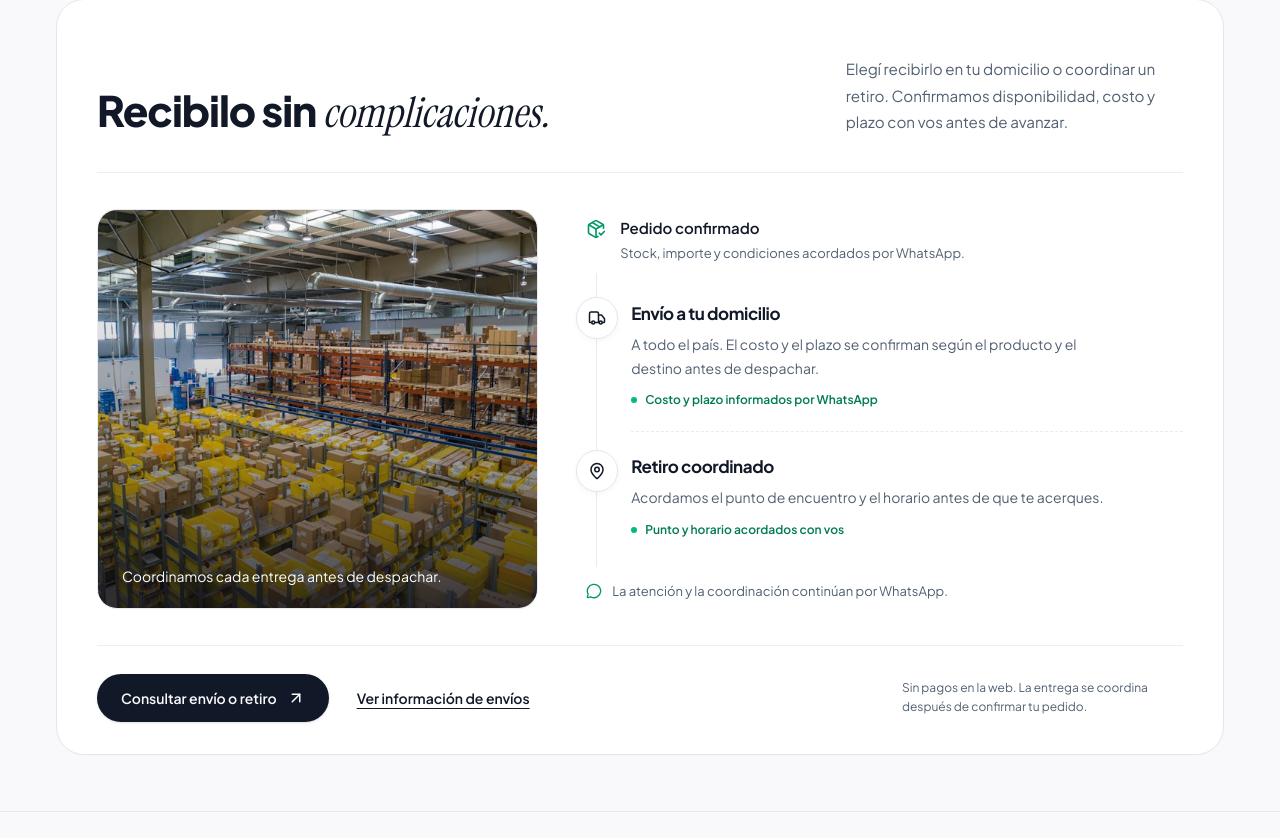
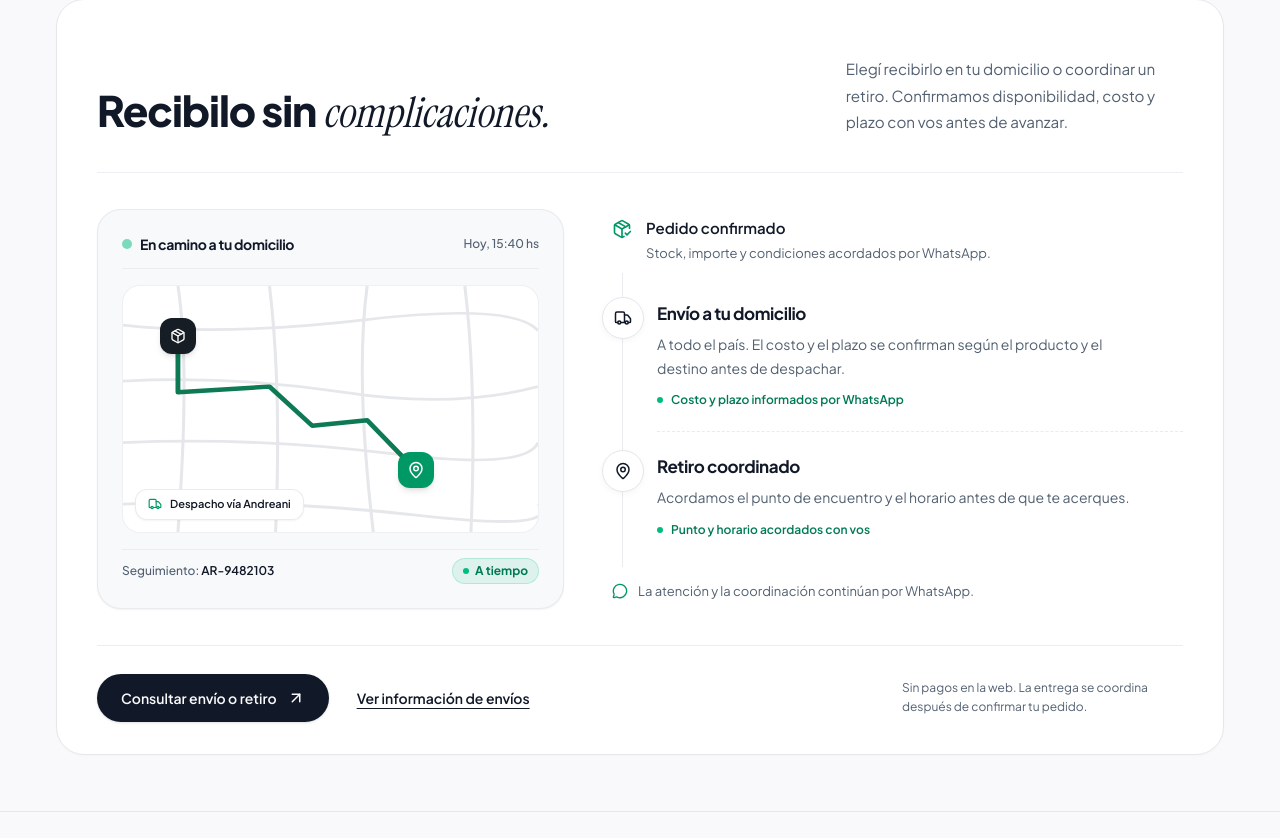
Before and after one commit to luchonicolini/Rialelectronic_demo, a Next.js app: page / in a window 1280 px wide. Shown: the part 3942-4780 px from the top of the page. Built offline with nearby package versions, Linux system fonts and the light colour scheme.

Commit message:
feat: incorporar tarjeta visual de tracking GPS y recorrido animado en seccion de envios

```diff
--- a/src/components/home/shipping-section.tsx
+++ b/src/components/home/shipping-section.tsx
@@ -1,12 +1,14 @@
 "use client";
 
-import Image from "next/image";
 import Link from "next/link";
-import { ArrowUpRight, MapPin, MessageCircle, PackageCheck, Truck } from "lucide-react";
+import { ArrowUpRight, MapPin, MessageCircle, Package, PackageCheck, Truck } from "lucide-react";
+import { motion, useReducedMotion } from "motion/react";
 import { whatsappUrl } from "@/lib/site";
 import { BlurReveal } from "@/components/ui/blur-reveal";
 
 export function ShippingSection() {
+  const reducedMotion = useReducedMotion();
+
   return (
     <section
       id="envios"
@@ -33,22 +35,109 @@ export function ShippingSection() {
               </p>
             </div>
 
-            {/* Cuerpo: Imagen y Rutas */}
-            <div className="grid grid-cols-1 lg:grid-cols-[0.85fr_1.15fr] items-stretch gap-8 lg:gap-12 py-7 sm:py-9">
-              {/* Foto de Logística */}
-              <figure className="order-2 lg:order-1 relative min-h-[220px] sm:min-h-[280px] lg:min-h-[400px] h-full rounded-[20px] overflow-hidden bg-[#eef0f3] dark:bg-elevated border border-border/60">
-                <Image
-                  src="/images/delivery-package.jpg"
-                  alt="Paquetes organizados en un centro logístico de Rial Electrónica"
-                  fill
-                  sizes="(max-width: 1024px) 100vw, 42vw"
-                  className="object-cover"
-                />
-                <div className="absolute inset-0 bg-gradient-to-t from-[#0c0b12]/80 via-[#0c0b12]/20 to-transparent pointer-events-none" />
-                <figcaption className="absolute z-10 bottom-5 inset-x-6 text-white text-sm leading-relaxed text-balance">
-                  Coordinamos cada entrega antes de despachar.
-                </figcaption>
-              </figure>
+            {/* Cuerpo: Efecto de Envío en Vivo y Rutas */}
+            <div className="grid grid-cols-1 lg:grid-cols-[0.9fr_1.1fr] items-stretch gap-8 lg:gap-12 py-7 sm:py-9">
+              {/* Tarjeta Visual: Efecto de Envío y Tracking GPS en Vivo */}
+              <div className="order-2 lg:order-1 relative rounded-[22px] sm:rounded-[24px] bg-[#f8f9fb] dark:bg-elevated/40 border border-border/80 p-5 sm:p-6 shadow-xs flex flex-col justify-between overflow-hidden min-h-[360px] sm:min-h-[400px]">
+                {/* Cabecera del Mapa en Vivo */}
+                <div className="flex items-center justify-between pb-3.5 border-b border-border/70">
+                  <div className="flex items-center gap-2">
+                    <span className="size-2.5 rounded-full bg-emerald-500 animate-pulse" />
+                    <span className="text-xs sm:text-sm font-bold text-foreground tracking-tight">
+                      En camino a tu domicilio
+                    </span>
+                  </div>
+                  <span className="text-[11px] sm:text-xs font-medium text-muted-foreground">
+                    Hoy, 15:40 hs
+                  </span>
+                </div>
+
+                {/* Lienzo del Mapa con Trazado Callejero y Recorrido Animado */}
+                <div className="relative w-full flex-1 my-3 sm:my-4 rounded-[18px] bg-white dark:bg-surface border border-border/60 overflow-hidden min-h-[220px]">
+                  {/* Cuadrícula Callejera de Fondo */}
+                  <svg
+                    viewBox="0 0 340 220"
+                    className="absolute inset-0 w-full h-full stroke-gray-200 dark:stroke-white/10 fill-none"
+                    strokeWidth="2.5"
+                    preserveAspectRatio="none"
+                    aria-hidden="true"
+                  >
+                    <path d="M 0,35 Q 80,45 200,30 T 340,40" />
+                    <path d="M 0,85 Q 90,80 180,95 T 340,90" />
+                    <path d="M 0,140 Q 110,135 220,150 T 340,140" />
+                    <path d="M 0,195 Q 120,190 240,205 T 340,195" />
+                    <path d="M 45,0 Q 55,70 45,220" />
+                    <path d="M 120,0 Q 130,90 125,220" />
+                    <path d="M 200,0 Q 190,80 205,220" />
+                    <path d="M 280,0 Q 290,90 285,220" />
+                  </svg>
+
+                  {/* Trayectoria Animada del Envío */}
+                  <svg
+                    viewBox="0 0 340 220"
+                    className="absolute inset-0 w-full h-full fill-none overflow-visible"
+                    preserveAspectRatio="none"
+                    aria-hidden="true"
+                  >
+                    <motion.path
+                      d="M 45,45 L 45,95 L 120,90 L 155,125 L 200,120 L 240,165"
+                      stroke="#0d7a53"
+                      strokeWidth="4"
+                      strokeLinecap="round"
+                      strokeLinejoin="round"
+                      initial={{ pathLength: reducedMotion ? 1 : 0 }}
+                      whileInView={{ pathLength: 1 }}
+                      viewport={{ once: true }}
+                      transition={{ duration: 1.6, ease: "easeInOut" }}
+                    />
+                  </svg>
+
+                  {/* Nodo Inicial: Depósito Central */}
+                  <div
+                    className="absolute left-[13.2%] top-[20.4%] -translate-x-1/2 -translate-y-1/2 flex items-center justify-center z-10"
+                    title="Depósito Rial Electrónica"
+                  >
+                    <div className="size-8 sm:size-9 rounded-xl bg-[#171d25] text-white flex items-center justify-center shadow-md">
+                      <Package className="size-4" aria-hidden="true" />
+                    </div>
+                  </div>
+
+                  {/* Nodo Final: Domicilio con Efecto Radar Ping */}
+                  <div
+                    className="absolute left-[70.5%] top-[75%] -translate-x-1/2 -translate-y-1/2 flex items-center justify-center z-10"
+                    title="Destino del comprador"
+                  >
+                    {!reducedMotion && (
+                      <span
+                        className="absolute size-10 sm:size-11 rounded-full bg-emerald-500/30 animate-ping pointer-events-none"
+                        aria-hidden="true"
+                      />
+                    )}
+                    <div className="relative size-8 sm:size-9 rounded-xl bg-emerald-600 text-white flex items-center justify-center shadow-md">
+                      <MapPin className="size-4.5" aria-hidden="true" />
+                    </div>
+                  </div>
+
+                  {/* Badge de Flota Logística Flotante */}
+                  <div className="absolute bottom-3 left-3 bg-white/95 dark:bg-surface/95 backdrop-blur-sm border border-border/80 px-2.5 sm:px-3 py-1.5 rounded-xl shadow-xs flex items-center gap-2">
+                    <Truck className="size-3.5 text-emerald-600 dark:text-emerald-500" aria-hidden="true" />
+                    <span className="text-[11px] font-semibold text-foreground">
+                      Despacho vía Andreani
+                    </span>
+                  </div>
+                </div>
+
+                {/* Pie del Mapa con Código de Tracking */}
+                <div className="flex items-center justify-between pt-2 border-t border-border/70">
+                  <span className="text-xs font-medium text-muted-foreground">
+                    Seguimiento: <strong className="text-foreground font-semibold">AR-9482103</strong>
+                  </span>
+                  <span className="inline-flex items-center gap-1.5 text-xs font-bold text-emerald-700 dark:text-emerald-400 bg-emerald-500/10 px-2.5 py-1 rounded-full border border-emerald-500/20">
+                    <span className="size-1.5 rounded-full bg-emerald-500 shrink-0" aria-hidden="true" />
+                    A tiempo
+                  </span>
+                </div>
+              </div>
 
               {/* Árbol de Rutas y Estados */}
               <div className="order-1 lg:order-2 flex flex-col justify-center">
```
